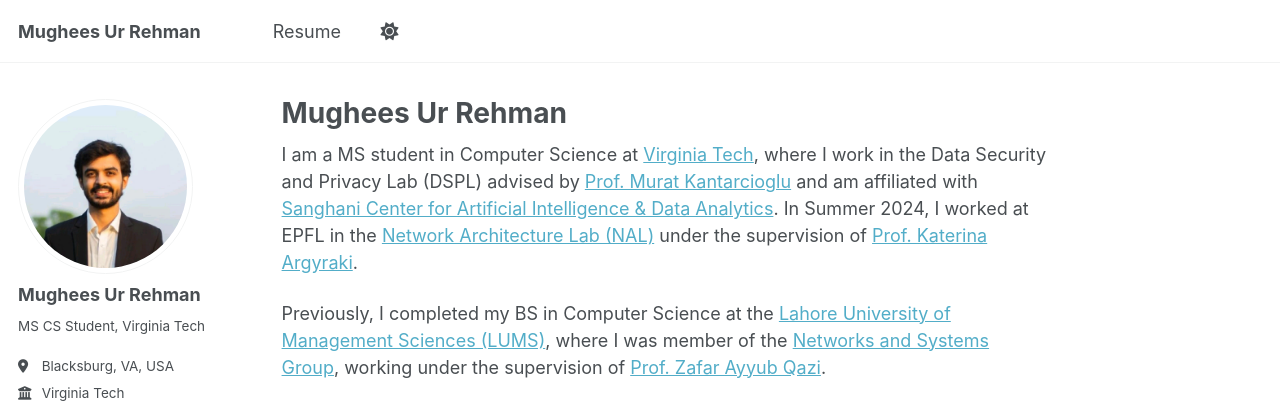
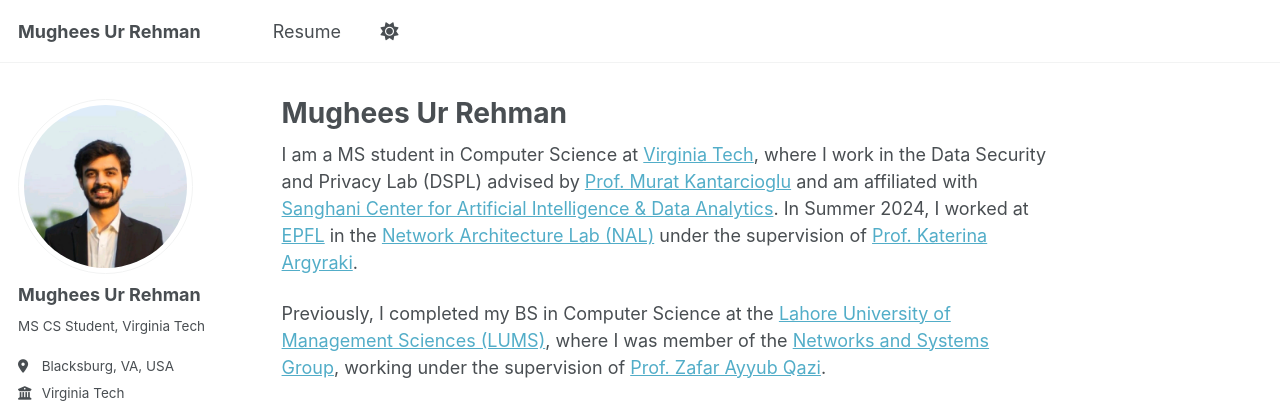
Before and after one commit to mughees-urrehman/mughees-urrehman.github.io, a Jekyll site: the page built from _pages/about.md, in a window 1280 px wide and 900 px high. Shown: the top 408 px of the window. Built offline with Jekyll 4.4.1, drawn with Linux system fonts in a browser that asks for light colours; some web fonts are replaced; a script that is not in the unit is left out; part of the change alters nothing that is shown.

```diff
--- a/_pages/about.md
+++ b/_pages/about.md
@@ -6,7 +6,7 @@ redirect_from:
   - /about/
   - /about.html
 ---
-I am a MS student in Computer Science at [Virginia Tech](https://cs.vt.edu/), where I work in the Data Security and Privacy Lab (DSPL) advised by [Prof. Murat Kantarcioglu](https://www.kantarcioglu.net/) and am affiliated with [Sanghani Center for Artificial Intelligence & Data Analytics](https://sanghani.cs.vt.edu/people/students/mughees-ur-rehman.html). In Summer 2024, I worked at EPFL in the [Network Architecture Lab (NAL)](https://www.epfl.ch/labs/nal/) under the supervision of [Prof. Katerina Argyraki](https://people.epfl.ch/katerina.argyraki?lang=en).
+I am a MS student in Computer Science at [Virginia Tech](https://cs.vt.edu/), where I work in the Data Security and Privacy Lab (DSPL) advised by [Prof. Murat Kantarcioglu](https://www.kantarcioglu.net/) and am affiliated with [Sanghani Center for Artificial Intelligence & Data Analytics](https://sanghani.cs.vt.edu/people/students/mughees-ur-rehman.html). In Summer 2024, I worked at [EPFL](https://www.epfl.ch/en/) in the [Network Architecture Lab (NAL)](https://www.epfl.ch/labs/nal/) under the supervision of [Prof. Katerina Argyraki](https://people.epfl.ch/katerina.argyraki?lang=en).
 
 Previously, I completed my BS in Computer Science at the [Lahore University of Management Sciences (LUMS)](https://lums.edu.pk/), where I was member of the [Networks and Systems Group](https://nsg.lums.edu.pk/), working under the supervision of [Prof. Zafar Ayyub Qazi](https://web.lums.edu.pk/~zafar/).
 
```
